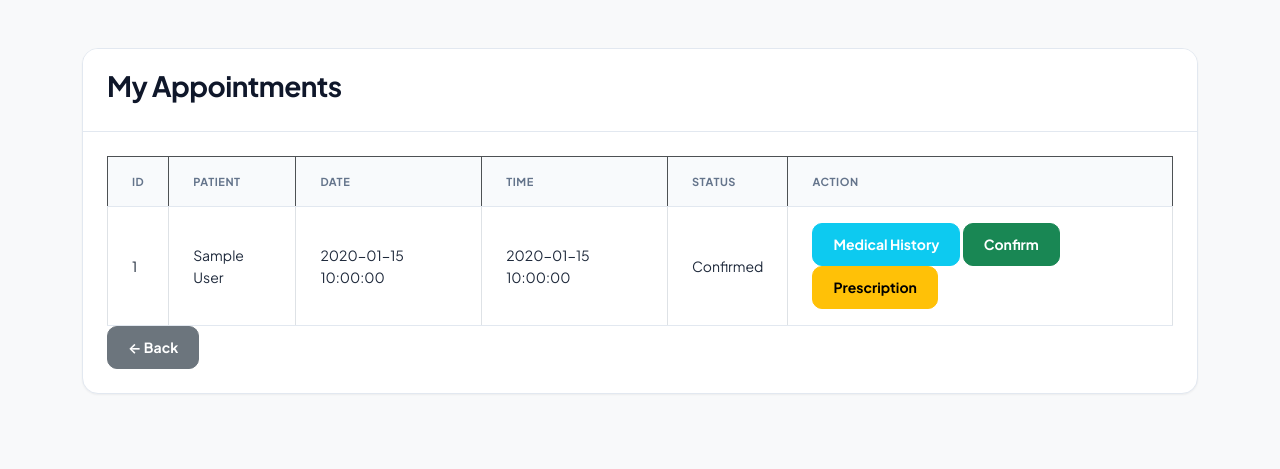
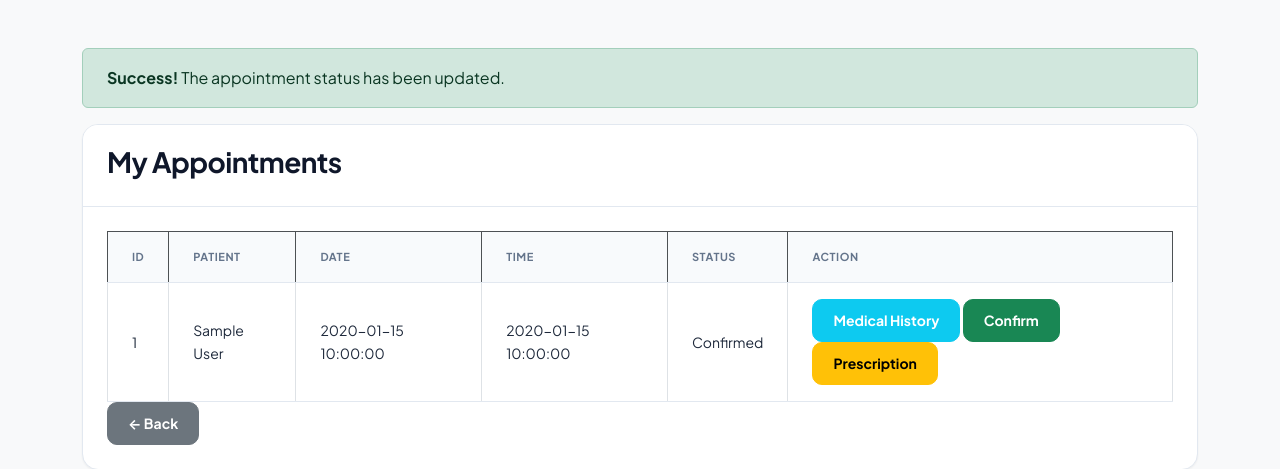
Before and after one commit to MAHARSHIDAVE700/Hospital_Project, a PHP site: page /doctor/my_appointments.php?updated=1 in a window 1280 px wide. Shown: the part 59-528 px from the top of the page. Run offline with PHP 8.4, Linux system fonts and the light colour scheme; the visitor is signed in with stand-in values (Sample User, id 1); tables that the repository leaves empty or names only in its code hold one stand-in row (values such as "Sample post"); some libraries are stand-ins or nearby versions.

Commit message:
Redirect doctor back to doctor panel instead of admin dashboard when completing/confirming appointments

```diff
--- a/admin/update_appointment.php
+++ b/admin/update_appointment.php
@@ -96,7 +96,11 @@ if ($stmt->execute()) {
         }
     } catch (Exception $e) { /* ignore notification errors */ }
 
-    header("Location: manage_appointments.php?updated=1");
+    if (isset($_SESSION['doctor_id'])) {
+        header("Location: ../doctor/my_appointments.php?updated=1");
+    } else {
+        header("Location: manage_appointments.php?updated=1");
+    }
     exit();
 } else {
     echo "Failed to update appointment.";
--- a/doctor/my_appointments.php
+++ b/doctor/my_appointments.php
@@ -78,6 +78,13 @@ Dashboard
 </nav>
 
 <div class="container mt-5">
+
+<?php if (isset($_GET['updated'])): ?>
+    <div class="alert alert-success alert-dismissible fade show" role="alert">
+        <i class="bi bi-check-circle-fill me-2"></i>
+        <strong>Success!</strong> The appointment status has been updated.
+    </div>
+<?php endif; ?>
 
 <div class="card shadow">
 
```
Also changed, not shown: doctor/write_prescription.php (+8 -4 lines).
